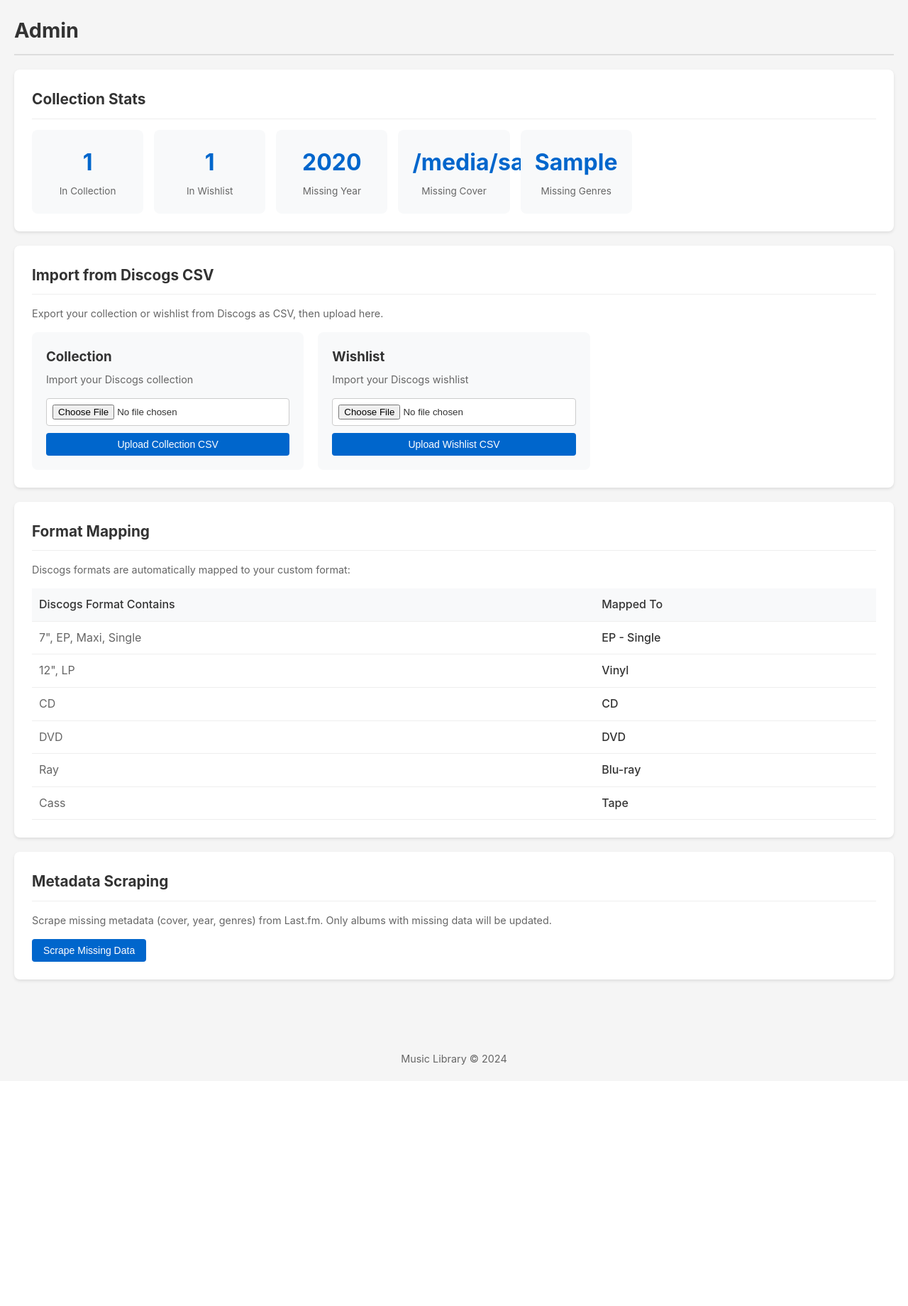
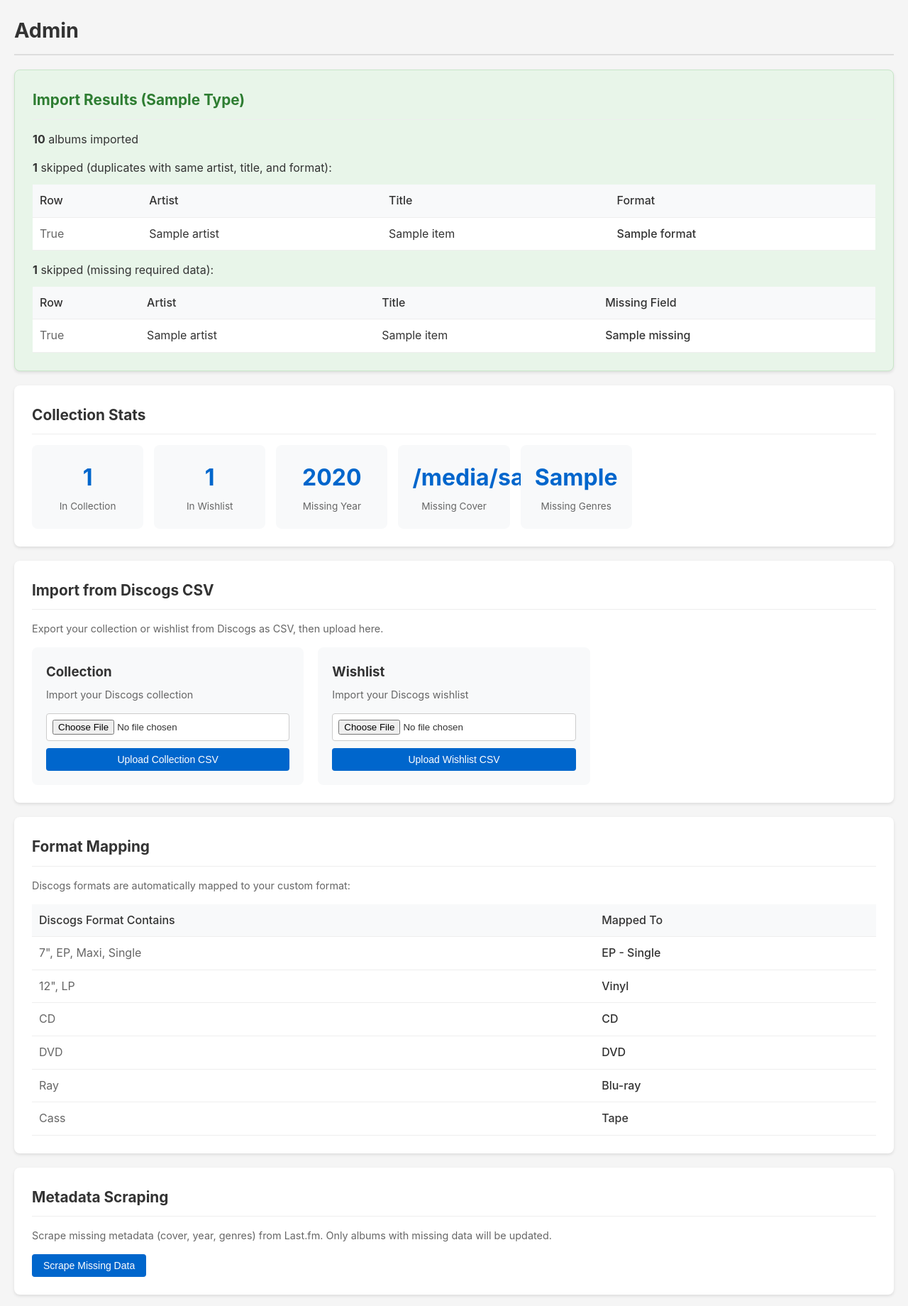
Before and after one commit to zigotica/music-collection-manager, a FastAPI app: template app/templates/admin.html in a window 1280 px wide. Shown: the part 68-1908 px from the top of the page at 71% size. Before the commit the page ends 1568 px from the top, so only its background shows below. Run offline with FastAPI, Linux system fonts and the light colour scheme; the template is opened without the code that fills it: most values are stand-ins (such as "Sample title", 1, 10 or a date in 2020); parts of the project's set-up code (start-up, migrations or seed data) failed here and were passed over.

Commit message:
list import errors

```diff
--- a/app/static/css/style.css
+++ b/app/static/css/style.css
@@ -618,3 +618,24 @@ a:hover {
         grid-template-columns: 1fr;
     }
 }
+
+.import-results {
+    background: #e8f5e9;
+    border: 1px solid #c8e6c9;
+}
+
+.import-results h2 {
+    color: #2e7d32;
+}
+
+.skipped-list {
+    margin-top: 15px;
+}
+
+.skipped-list p {
+    margin-bottom: 10px;
+}
+
+.import-results .mapping-table {
+    background: #fff;
+}
--- a/app/templates/admin.html
+++ b/app/templates/admin.html
@@ -13,6 +13,76 @@
 
 {% if error %}
 <div class="alert alert-error">{{ error }}</div>
+{% endif %}
+
+{% if import_results %}
+<div class="admin-section import-results">
+    <h2>Import Results ({{ import_results.type | title }})</h2>
+    <p><strong>{{ import_results.imported }}</strong> albums imported</p>
+
+    {% if import_results.skipped_duplicates %}
+    <div class="skipped-list">
+        <p><strong>{{ import_results.skipped_duplicates | length }}</strong> skipped (duplicates with same artist, title, and format):</p>
+        <table class="mapping-table">
+            <thead>
+                <tr>
+                    <th>Row</th>
+                    <th>Artist</th>
+                    <th>Title</th>
+                    <th>Format</th>
+                </tr>
+            </thead>
+            <tbody>
+                {% for item in import_results.skipped_duplicates %}
+                <tr>
+                    <td>{{ item.row }}</td>
+                    <td>{{ item.artist }}</td>
+                    <td>{{ item.title }}</td>
+                    <td>{{ item.format }}</td>
+                </tr>
+                {% endfor %}
+            </tbody>
+        </table>
+    </div>
+    {% endif %}
+
+    {% if import_results.skipped_missing %}
+    <div class="skipped-list">
+        <p><strong>{{ import_results.skipped_missing | length }}</strong> skipped (missing required data):</p>
+        <table class="mapping-table">
+            <thead>
+                <tr>
+                    <th>Row</th>
+                    <th>Artist</th>
+                    <th>Title</th>
+                    <th>Missing Field</th>
+                </tr>
+            </thead>
+            <tbody>
+                {% for item in import_results.skipped_missing %}
+                <tr>
+                    <td>{{ item.row }}</td>
+                    <td>{{ item.artist }}</td>
+                    <td>{{ item.title }}</td>
+                    <td>{{ item.missing }}</td>
+                </tr>
+                {% endfor %}
+            </tbody>
+        </table>
+    </div>
+    {% endif %}
+
+    {% if import_results.errors %}
+    <div class="alert alert-error" style="margin-top: 15px;">
+        <strong>{{ import_results.errors | length }} errors:</strong>
+        <ul>
+            {% for err in import_results.errors %}
+            <li>{{ err }}</li>
+            {% endfor %}
+        </ul>
+    </div>
+    {% endif %}
+</div>
 {% endif %}
 
 <div class="admin-section">
```
Also changed, not shown: app/routes/admin.py (+29 -19 lines), app/services/import_csv.py (+23 -6 lines).
